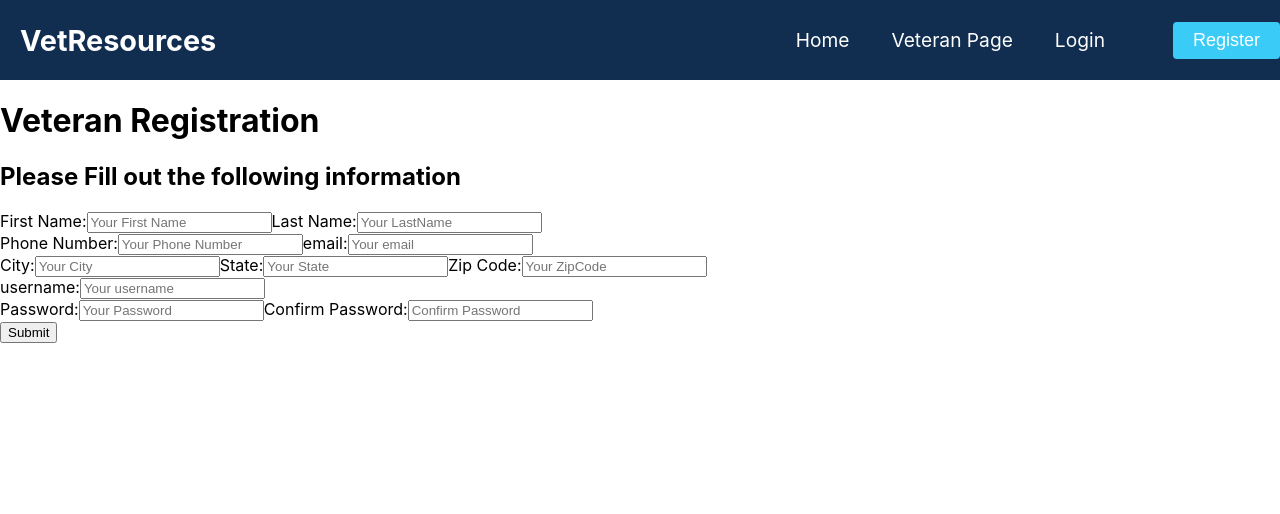
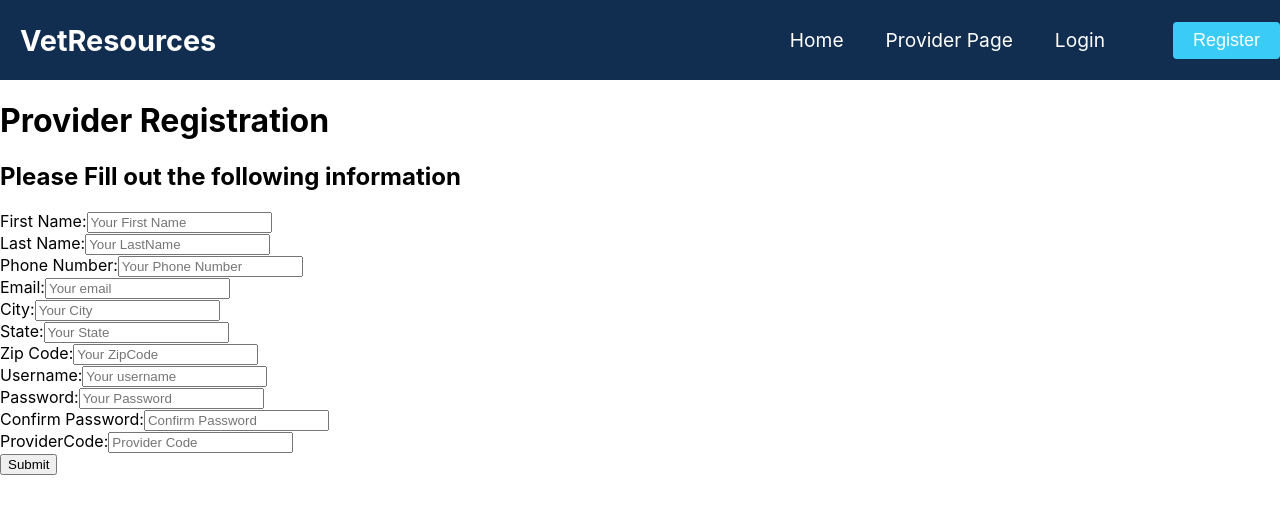
Before and after one commit to patrickcollins24/vet-resources, a React (Create React App) app: page /register in a window 1280 px wide. Shown: the top 514 px of the page. Built offline with nearby package versions, Linux system fonts and the light colour scheme.

Commit message:
working on the providers page,made a few corrections.

```diff
--- a/src/App.js
+++ b/src/App.js
@@ -6,9 +6,9 @@ import MenuItems from 'react'
 import Appointments from './components/Appointments';
 import AddAppointment from './components/AddAppointment';
 import VeteranPage from './components/VeteranPage';
-import ProviderPage from './components/VeteranPage';
-import VeteranLogin from './components/VeteranLogin';
-import VeteranRegistration from './components/VeteranRegistration';
+import ProviderPage from './components/ProviderPage';
+import ProviderLogin from './components/ProviderLogin';
+import ProviderRegistration from './components/ProviderRegistration';
 
 
 
@@ -38,15 +38,15 @@ export default function App() {
         <Switch>
           <Route path="/login">
             <Navbar />
-            <VeteranLogin />
+            <ProviderLogin />
           </Route>
           <Route path="/register">
             <Navbar />
-            <VeteranRegistration />
+            <ProviderRegistration />
           </Route>
           <Route path="/users">
             <Navbar />
-            <VeteranPage />
+            <ProviderPage />
           </Route>
           <Route path="/">
             <Navbar />
--- a/src/components/Navbar/MenuItems.js
+++ b/src/components/Navbar/MenuItems.js
@@ -7,7 +7,7 @@ export const MenuItems = [
         cName: 'nav-links'
     },
     {
-        title: 'Veteran Page',
+        title: 'Provider Page',
         url: '/users',
         cName: 'nav-links'
     },
--- a/src/components/ProviderPage.jsx
+++ b/src/components/ProviderPage.jsx
@@ -1,11 +1,10 @@
 
 
-import React from 'react'
 
 const ProviderPage = () => {
     return (
         <div>
-            <h3></h3>
+            <h3>Provider Page</h3>
             <a href="" target="_blank">
                 <button> Provider Info </button>
             </a> <br/>
--- a/src/components/ProviderRegistration.jsx
+++ b/src/components/ProviderRegistration.jsx
@@ -70,6 +70,7 @@ class ProviderRegistration extends React.Component {
               }}
             />
           </label>
+          <br/>
 
                 <label>
                     Last Name:
@@ -83,6 +84,7 @@ class ProviderRegistration extends React.Component {
                         }}
                     />
                 </label>
+                <br/>
 
           <div>
                 <label>
@@ -97,8 +99,9 @@ class ProviderRegistration extends React.Component {
                         }}
                     />
                 </label>
+                <br/>
                 <label>
-                    email:
+                    Email:
                     <input
                         type="email"
                         name="email"
@@ -109,6 +112,7 @@ class ProviderRegistration extends React.Component {
                         }}
                     />
                 </label>
+                <br/>
           </div>
           <div>
                 <label>
@@ -123,6 +127,7 @@ class ProviderRegistration extends React.Component {
                         }}
                     />
                 </label>
+                <br/>
                 <label>
                     State:
                     <input
@@ -135,6 +140,7 @@ class ProviderRegistration extends React.Component {
                         }}
                     />
                 </label>
+                <br/>
                 <label>
                     Zip Code:
                     <input
@@ -147,10 +153,11 @@ class ProviderRegistration extends React.Component {
                         }}
                     />
                 </label>
+                <br/>
           </div>
           <div>
                 <label>
-                    username:
+                    Username:
                     <input
                         type="text"
                         name="password"
@@ -161,6 +168,7 @@ class ProviderRegistration extends React.Component {
                         }}
                     />
                 </label>
+                <br/>
           </div>
           <div>
                 <label>
@@ -175,6 +183,7 @@ class ProviderRegistration extends React.Component {
                         }}
                     />
                 </label>
+                <br/>
                 <label>
                     Confirm Password:
                     <input
@@ -187,6 +196,7 @@ class ProviderRegistration extends React.Component {
                         }}
                     />
                 </label>
+                <br/>
           </div>
           <div>
                 <label>
@@ -201,6 +211,7 @@ class ProviderRegistration extends React.Component {
                         }}
                     />
                 </label>
+                <br/>
           </div>
           <button type="submit">Submit</button>
         </form>
--- a/src/components/VeteranPage.jsx
+++ b/src/components/VeteranPage.jsx
@@ -7,7 +7,7 @@ const VeteranPage = () => {
         <div>
             <h3>Veterans Page</h3>
             <a href="" target="_blank">
-                <button> Veterans Info </button>
+                <button> Provider Info </button>
             </a> <br/>
             <a href="" target="_blank">
                 <button> Calendar </button>
@@ -19,11 +19,21 @@ const VeteranPage = () => {
                 <button> Events </button>
             </a> <br/>
             <a href="" target="_blank">
-                <button> Nearest Facility </button>
+                <button> Add Event </button>
             </a> <br/>
             <a href="" target="_blank">
-                <button> Veterans Info </button>
+                <button> Add an Appointment </button>
             </a> <br/>
+            <a href="" target="_blank">
+                <button> Cancel appointment </button>
+            </a> <br/>
+            <a href="" target="_blank">
+                <button> Resource Page </button>
+            </a> <br/>
+            <a href="" target="_blank">
+                <button> Set Personal Reminders </button>
+            </a> <br/>
+
 
         </div>
     )
```
